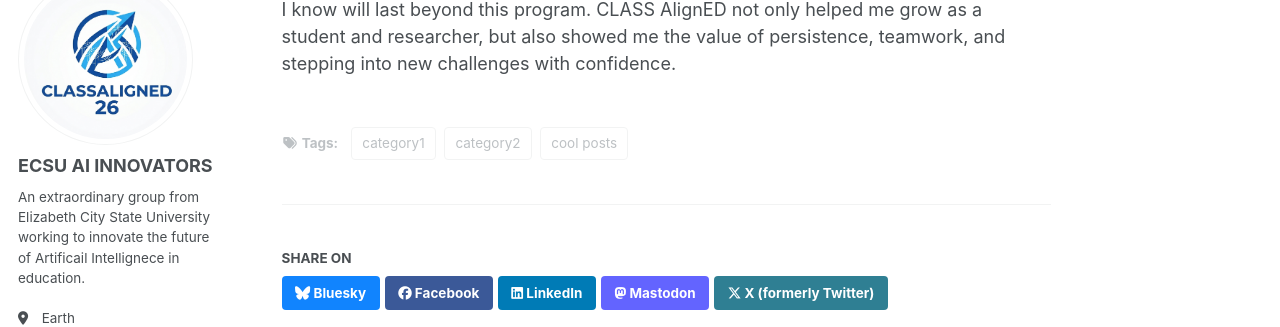
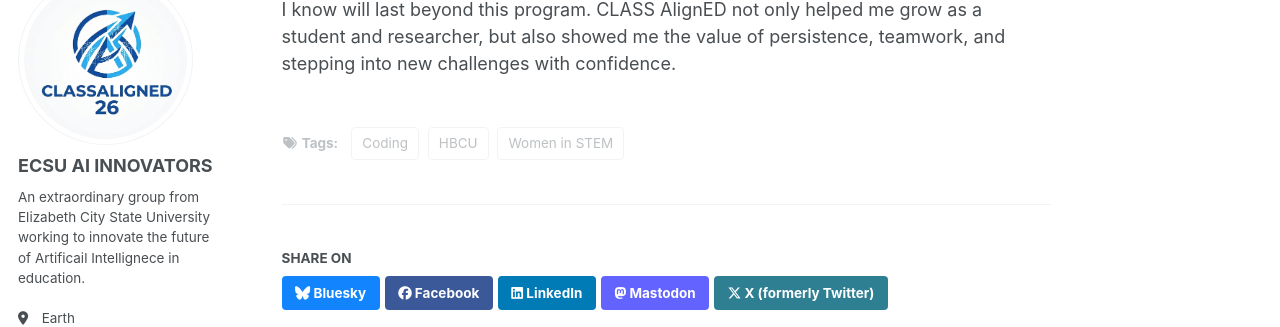
Before and after one commit to CLASSAligned/CLASSAligned.github.io, a Jekyll site: the page built from _posts/2014-08-14-Sunny-blog-post-3.md, in a window 1280 px wide and 900 px high, scrolled down 929 px. Shown: the part 125-452 px from the top of the window. Built offline with Jekyll 4.4.1, drawn with Linux system fonts in a browser that asks for light colours; some web fonts are replaced; a script bundle is joined from its source files by our own code; library files that are not in the unit come from our copies.

Commit message:
Update 2014-08-14-Sunny-blog-post-3.md

```diff
--- a/_posts/2014-08-14-Sunny-blog-post-3.md
+++ b/_posts/2014-08-14-Sunny-blog-post-3.md
@@ -3,9 +3,9 @@ title: 'Suniyah Esey - CLASS AlignED: AI Policy in Practice and in Growth'
 date: 2026-4-16
 permalink: /posts/2014/08/blog-post-3/
 tags:
-  - cool posts
-  - category1
-  - category2
+  - Coding
+  - HBCU
+  - Women in STEM
 ---
 
 Participating in the CLASS AlignED program has been one of the most defining experiences of my undergraduate journey so far. As a sophomore, I entered the program with a strong curiosity about the intersection of technology and education, along with a growing foundation in computer science. Throughout the experience, I was able to actively contribute to our research on AI policy and classroom practice by helping analyze sources, synthesizing ideas, and supporting the technical and conceptual development of our project. This work challenged me to think more deeply about how AI can be implemented responsibly in educational spaces while also strengthening my ability to approach complex problems with both creativity and structure.
```
